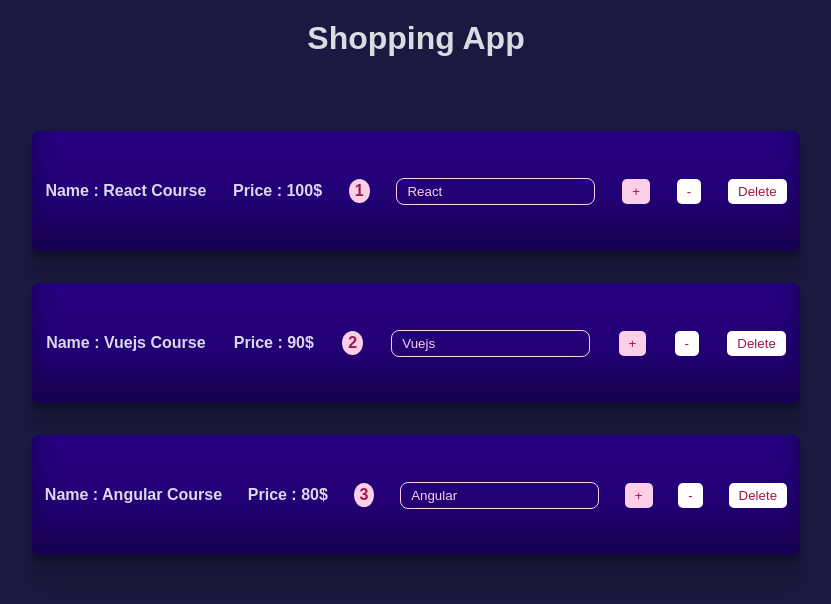
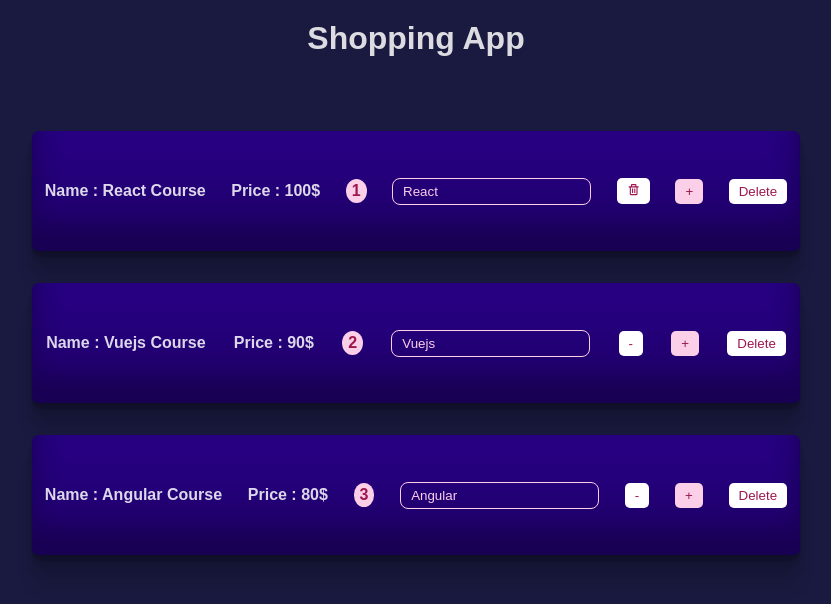
Before and after one commit to arashKazerouni/firstReactApp, a React (Create React App) app: page / in a window 1280 px wide. Shown: the top 604 px of the page, without its empty margins (224-1055 px from the left). Built offline with nearby package versions, Linux system fonts and the light colour scheme.

Commit message:
trash icon added

```diff
--- a/src/components/Product/Product.js
+++ b/src/components/Product/Product.js
@@ -1,5 +1,6 @@
 import { useState } from "react";
 import styles from "./product.module.css";
+import { BiTrash } from "react-icons/bi";
 
 const Product = (props) => {
   return (
@@ -8,8 +9,10 @@ const Product = (props) => {
       <p>price : {props.product.price}</p>
       <span className={styles.quantity}>{props.product.quantity}</span>
       <input type="text" onChange={props.onChange} value={props.product.name} />
+      <button onClick={props.onDecrement}>
+        {props.product.quantity > 1 ? "-" : <BiTrash/>}
+      </button>
       <button onClick={props.onIncrement} className={styles.increment}>+</button>
-      <button onClick={props.onDecrement}>-</button>
       <button onClick={props.onDelete}>delete</button>
     </div>
   );
```
